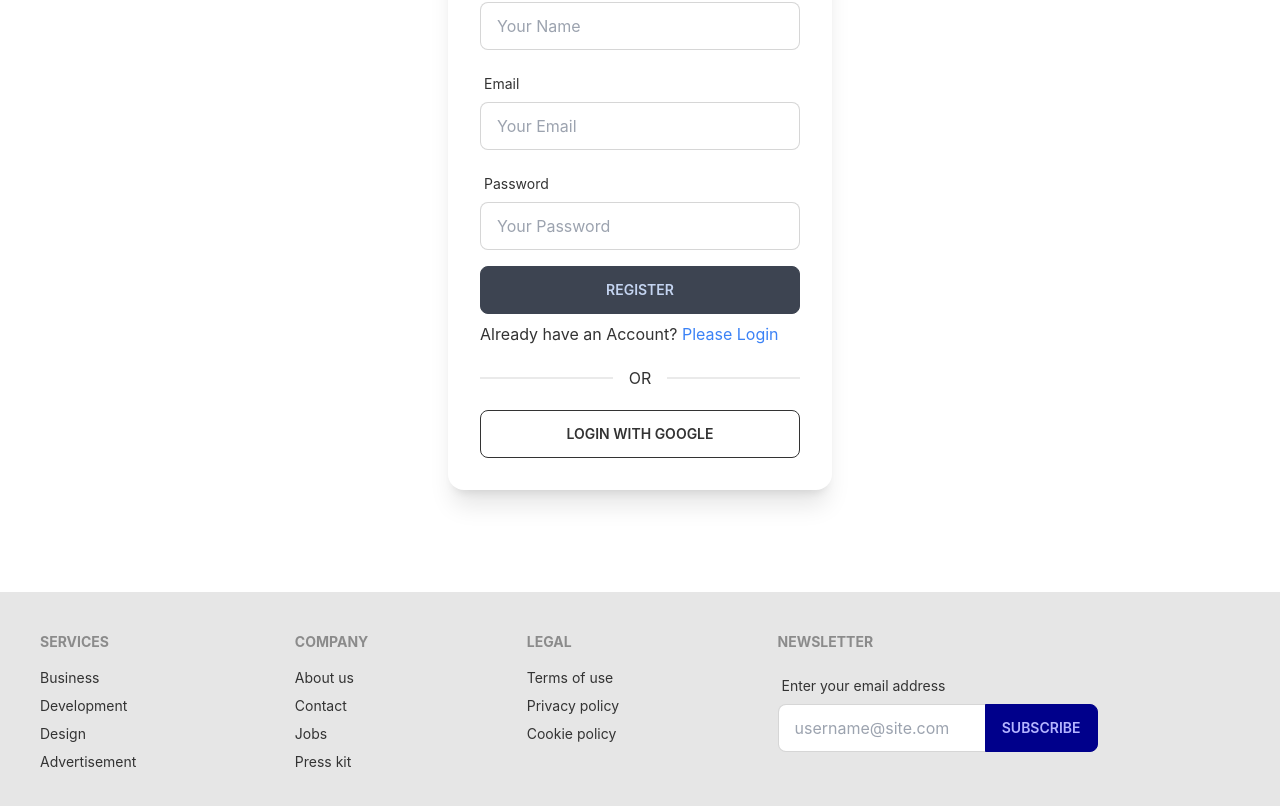
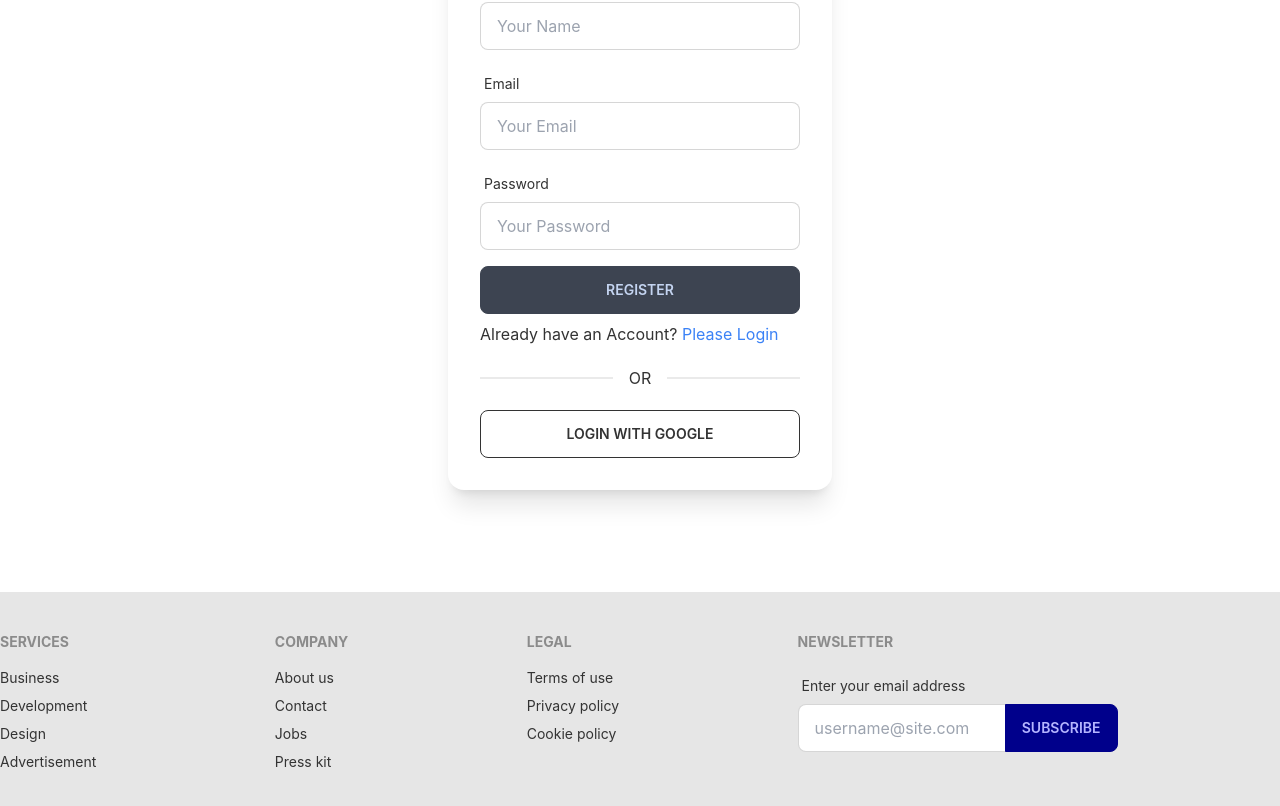
Before and after one commit to Mejbah-ul-haque/tech-mart-client, a React (Create React App) app: page /register in a window 1280 px wide. Shown: the part 272-1078 px from the top of the page. Built offline with nearby package versions, Linux system fonts and the light colour scheme; no server answers.

Commit message:
some update of kids sector

```diff
--- a/src/Pages/Shered/Footer.js
+++ b/src/Pages/Shered/Footer.js
@@ -2,7 +2,8 @@ import React from "react";
 
 const Footer = () => {
 	return (
-		<footer className="footer p-10 bg-base-200 text-base-content">
+		<footer className="bg-base-200">
+			<div className="container mx-auto footer py-10 bg-base-200 text-base-content">
 				<div className="container mx-auto">
 					<span className="footer-title">Services</span>
 					<a className="link link-hover">Business</a>
@@ -41,6 +42,7 @@ const Footer = () => {
 						</div>
 					</div>
 				</div>
+			</div>
 		</footer>
 	);
 };
```
Lines whose indentation alone changed are shown as unchanged.
